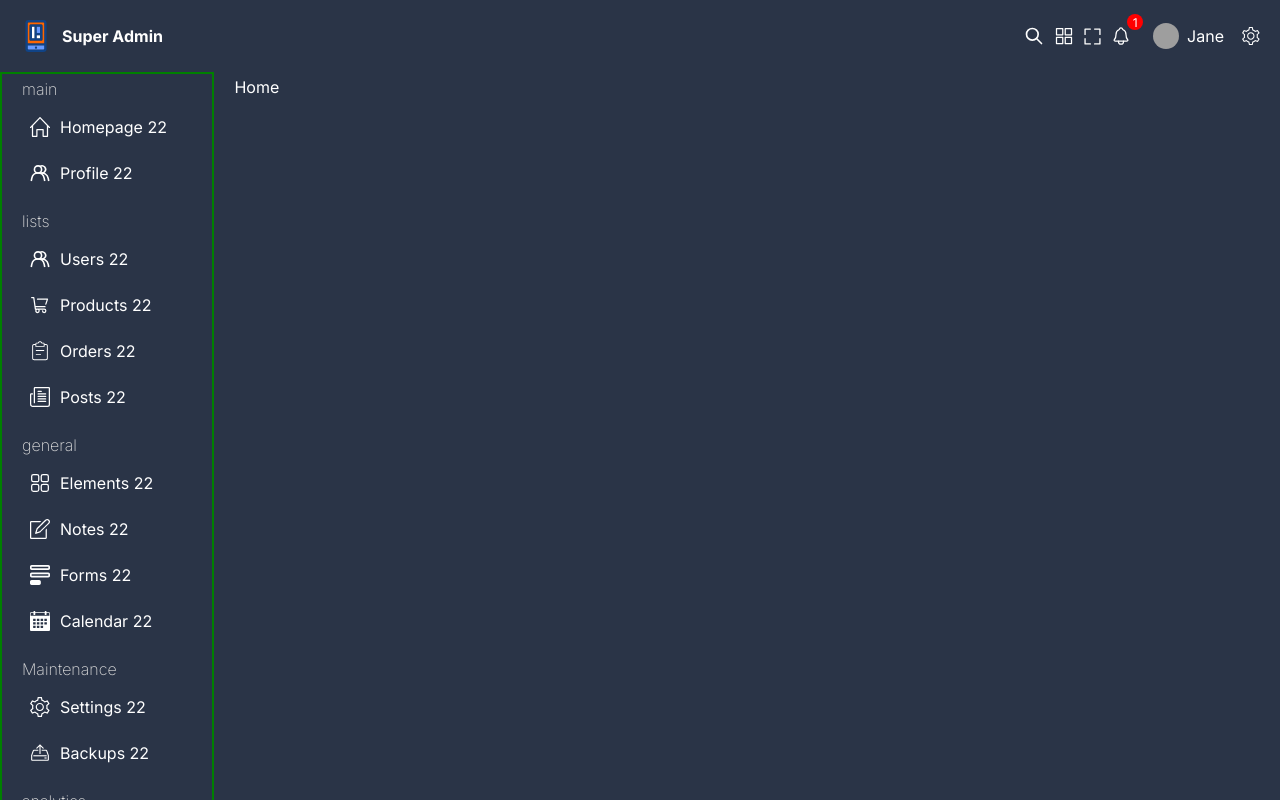
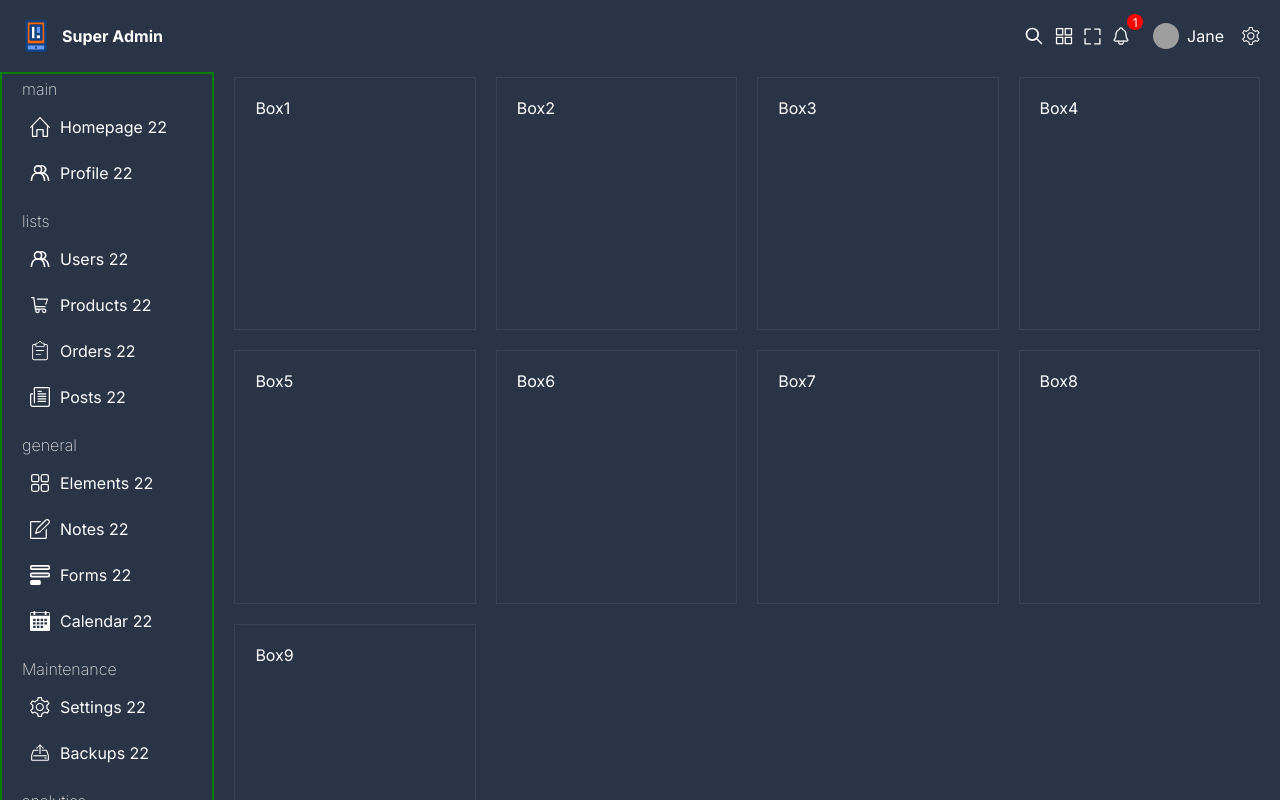
Before and after one commit to alankritkhatri/SuperUser, a React (Vite) app: page / in a window 1280 px wide. Shown: the top 800 px of the page. Built offline with nearby package versions, Linux system fonts and the light colour scheme; grey boxes are pictures that could not be loaded.

Commit message:
added layout for the homepage grid

```diff
--- a/pages/home/Home.css
+++ b/pages/home/Home.css
@@ -1,3 +1,12 @@
 .home {
   height: 100vh;
+  display: grid;
+  gap: 20px;
+  grid-template-columns: repeat(4, 1fr);
+  grid-auto-rows: minmax(180px, auto);
 }
+.box {
+  padding: 20px;
+  background-repeat: 10px;
+  border: 1px solid var(--soft-bg);
+}
--- a/pages/home/Home.tsx
+++ b/pages/home/Home.tsx
@@ -1,7 +1,19 @@
 import "./Home.css";
 
 const Home = () => {
-  return <div className="home">Home</div>;
+  return (
+    <div className="home">
+      <div className="box box1">Box1</div>
+      <div className="box box2">Box2</div>
+      <div className="box box3">Box3</div>
+      <div className="box box4">Box4</div>
+      <div className="box box5">Box5</div>
+      <div className="box box6">Box6</div>
+      <div className="box box7">Box7</div>
+      <div className="box box8">Box8</div>
+      <div className="box box9">Box9</div>
+    </div>
+  );
 };
 
 export default Home;
```
